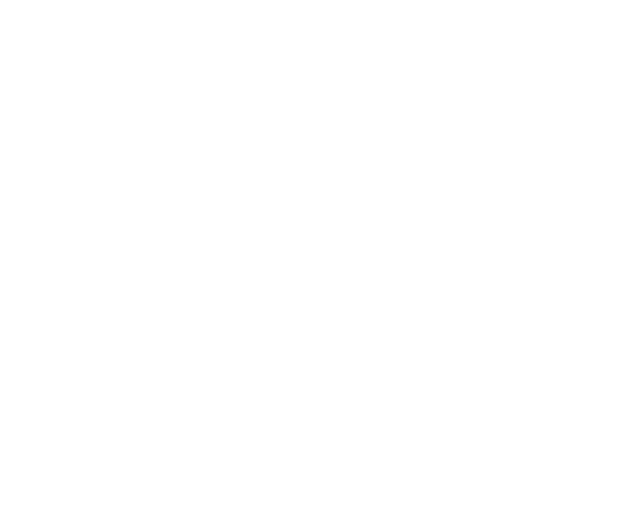
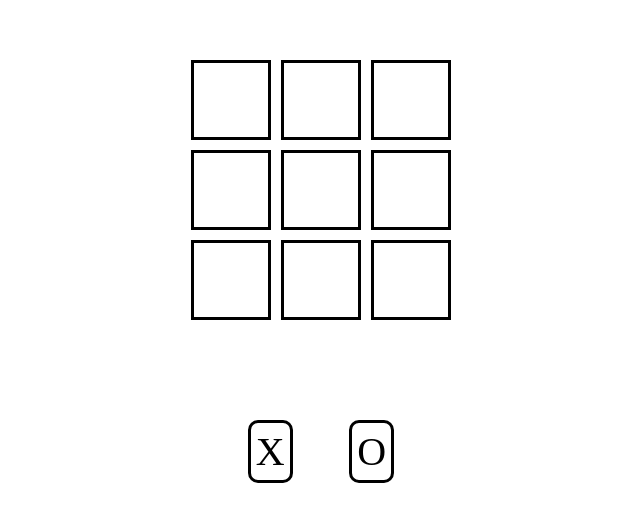
Before and after one commit to santiago-moran/ticTacToe_React, a React (Vite) app in the folder ticTacToe-reactProject/: page / in a window 1280 px wide. Shown: the part 179-700 px from the top of the page, without its empty margins (319-959 px from the left). Built offline with nearby package versions, Linux system fonts and the light colour scheme.

Commit message:
creating and styling components

```diff
--- a/ticTacToe-reactProject/src/App.jsx
+++ b/ticTacToe-reactProject/src/App.jsx
@@ -1,3 +1,6 @@
+import { Game } from "./components/Game";
 export function App () {
-
+    return (
+        <Game />
+    )
 }
--- /dev/null
+++ b/ticTacToe-reactProject/src/components/Game.jsx
@@ -0,0 +1,29 @@
+import "../styles/Game.css"
+import { Square } from "./Square";
+
+const squares = Array(9).fill(null);
+const turns = {
+    X : 'X',
+    O : 'O'
+};
+
+export function Game () {
+
+    return (
+        <>
+        <section className="board">
+            {
+                squares.map((_, index)=> {
+                    return (
+                        <Square symbol= {null} key= {index}/>
+                    )
+                })
+            }
+        </section>
+        <section className="showTurn">
+            <div className="xTurn">{turns.X}</div>
+            <div className="oTurn">{turns.O}</div>
+        </section>
+        </>
+    )
+}
--- /dev/null
+++ b/ticTacToe-reactProject/src/components/Square.jsx
@@ -0,0 +1,10 @@
+import '../styles/Square.css'
+
+export function Square ({symbol}) {
+
+    return (
+    <div className="square">
+        {symbol}
+    </div>
+    )
+}
--- a/ticTacToe-reactProject/src/main.jsx
+++ b/ticTacToe-reactProject/src/main.jsx
@@ -1,6 +1,7 @@
 import React from 'react'
 import ReactDOM from 'react-dom/client'
 import { App } from './App'
+import './styles/global.css'
 
 ReactDOM.createRoot(document.getElementById('root')).render(
   <App />
--- /dev/null
+++ b/ticTacToe-reactProject/src/styles/Game.css
@@ -0,0 +1,18 @@
+.board {
+    display: grid;
+    grid-template-columns: repeat(3, 80px);
+    grid-template-rows: repeat(3, 80px);
+    gap: 10px;
+    justify-content: center;
+}
+.showTurn {
+    display: flex;
+    justify-content: space-evenly;
+    font-size: 40px;
+    translate: 0 100px;
+}
+.oTurn, .xTurn {
+    border: solid 3px;
+    border-radius: 10px;
+    padding: 5px;
+}
--- /dev/null
+++ b/ticTacToe-reactProject/src/styles/Square.css
@@ -0,0 +1,8 @@
+.square {
+    border: solid 3px;
+    font-weight: 700;
+    font-size: 30px;
+    display: flex;
+    justify-content: center;
+    align-items: center;
+}
--- /dev/null
+++ b/ticTacToe-reactProject/src/styles/global.css
@@ -0,0 +1,11 @@
+* {
+    margin: 0;
+    padding: 0;
+}
+body {
+    display: flex;
+    flex-direction: column;
+    align-items: center;
+    height: 100vh;
+    justify-content: center;
+}
```
Also changed, not shown: 1 other file (tests, documents, lock files or other folders).
